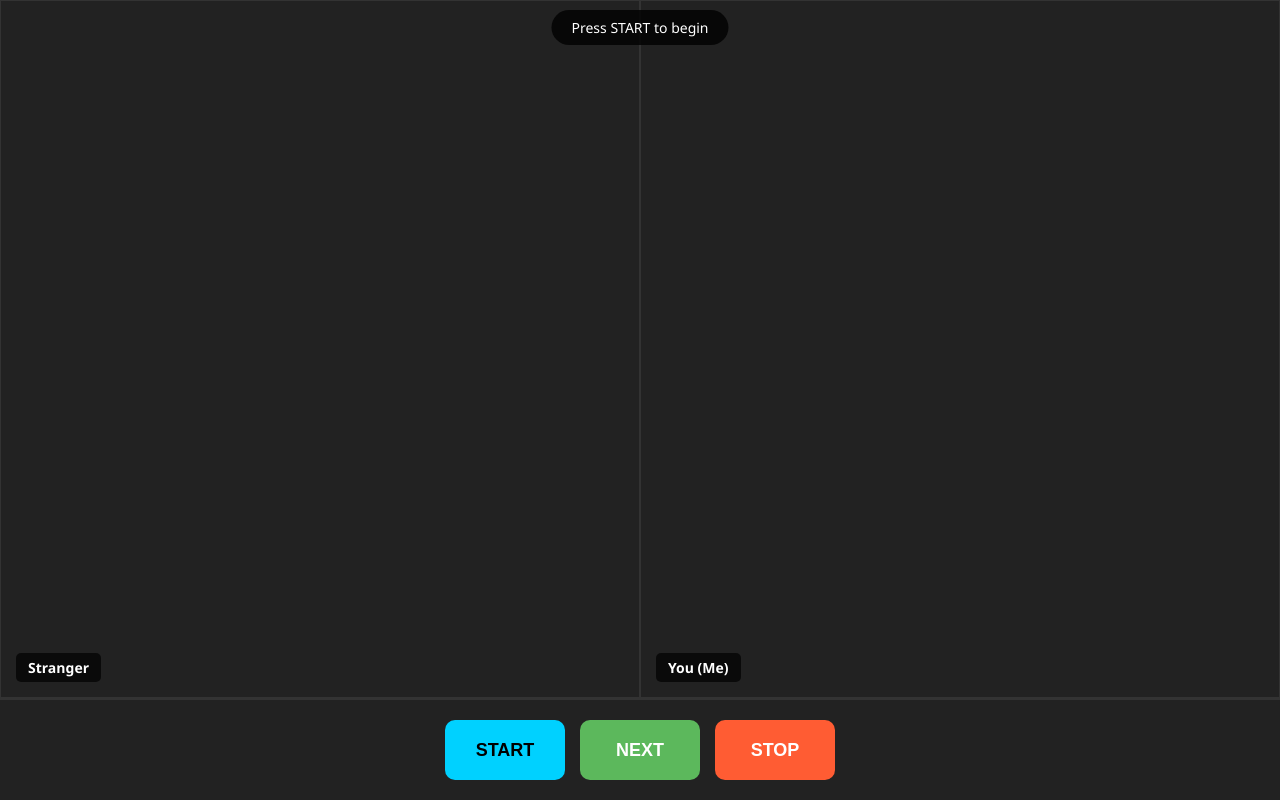
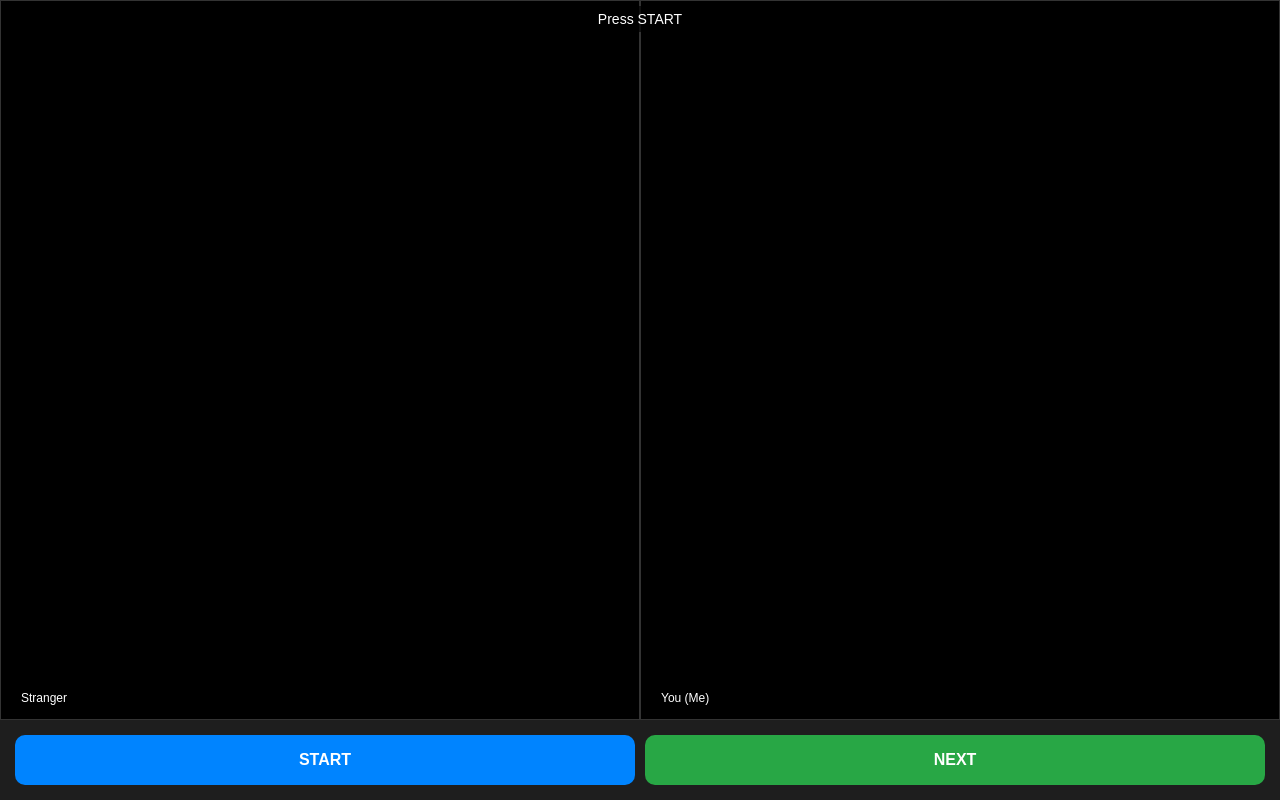
Before and after one commit to spiderman068388-pixel/my-video-chat, a website: page index.html in a window 1280 px wide. Drawn offline with nearby package versions, Linux system fonts and the light colour scheme; no server answers.

Commit message:
Update index.html

```diff
--- a/index.html
+++ b/index.html
@@ -3,27 +3,50 @@
 <head>
     <meta charset="UTF-8">
     <meta name="viewport" content="width=device-width, initial-scale=1.0, maximum-scale=1.0, user-scalable=no">
-    <title>OmeTV Clone - Pro</title>
+    <title>OmeTV Clone - Mobile Fix</title>
     <style>
-        /* Interface Styling */
-        body { background-color: #1a1a1a; color: white; margin: 0; padding: 0; font-family: 'Segoe UI', sans-serif; height: 100vh; display: flex; flex-direction: column; overflow: hidden; }
-        .video-container { display: flex; flex: 1; width: 100%; background: #000; flex-direction: row; }
-        .video-box { flex: 1; position: relative; border: 1px solid #333; background: #222; }
+        body {
+            background-color: #121212; color: white; margin: 0; padding: 0;
+            font-family: sans-serif; height: 100vh; display: flex; flex-direction: column;
+        }
+        .video-grid {
+            flex: 1; display: flex; flex-direction: column; background: #000;
+        }
+        .video-box {
+            flex: 1; position: relative; border: 1px solid #333; overflow: hidden;
+        }
         video { width: 100%; height: 100%; object-fit: cover; }
         #localVideo { transform: scaleX(-1); }
-        .label { position: absolute; bottom: 15px; left: 15px; background: rgba(0,0,0,0.7); padding: 5px 12px; border-radius: 5px; font-size: 14px; font-weight: bold; }
-        .controls-bar { height: 100px; background: #222; display: flex; align-items: center; justify-content: center; gap: 15px; border-top: 2px solid #333; }
-        .btn { border: none; border-radius: 10px; cursor: pointer; font-weight: bold; font-size: 18px; color: white; height: 60px; min-width: 120px; }
-        .next-btn { background-color: #5cb85c; }
-        .stop-btn { background-color: #ff5c33; }
-        .start-btn { background-color: #00d1ff; color: #000; }
-        #status-msg { position: absolute; top: 10px; left: 50%; transform: translateX(-50%); background: rgba(0,0,0,0.8); padding: 8px 20px; border-radius: 20px; z-index: 100; font-size: 14px; }
-        @media (max-width: 768px) { .video-container { flex-direction: column; } }
+        .label {
+            position: absolute; bottom: 10px; left: 10px;
+            background: rgba(0,0,0,0.6); padding: 4px 10px; border-radius: 4px; font-size: 12px;
+        }
+        .status-bar {
+            position: absolute; top: 10px; width: 100%; text-align: center; z-index: 10;
+        }
+        .status-text {
+            background: rgba(0,0,0,0.7); padding: 5px 15px; border-radius: 20px; font-size: 14px;
+        }
+        .controls {
+            height: 80px; background: #1e1e1e; display: flex;
+            justify-content: space-around; align-items: center; padding: 0 10px;
+        }
+        .btn {
+            flex: 1; margin: 0 5px; height: 50px; border: none;
+            border-radius: 10px; font-weight: bold; font-size: 16px; cursor: pointer;
+        }
+        .start-btn { background: #0084ff; color: white; }
+        .next-btn { background: #28a745; color: white; }
+
+        @media (min-width: 768px) { .video-grid { flex-direction: row; } }
     </style>
 </head>
 <body>
-    <div id="status-msg">Press START to begin</div>
-    <div class="video-container">
+    <div class="status-bar">
+        <span class="status-text" id="status">Press START</span>
+    </div>
+
+    <div class="video-grid">
         <div class="video-box">
             <video id="remoteVideo" autoplay playsinline></video>
             <div class="label">Stranger</div>
@@ -33,40 +56,31 @@
             <div class="label">You (Me)</div>
         </div>
     </div>
-    <div class="controls-bar">
+
+    <div class="controls">
         <button id="startBtn" class="btn start-btn" onclick="startMatching()">START</button>
-        <button class="btn next-btn" onclick="window.location.reload()">NEXT</button>
-        <button class="btn stop-btn" onclick="location.reload()">STOP</button>
+        <button class="btn next-btn" onclick="location.reload()">NEXT</button>
     </div>
 
     <script src="/socket.io/socket.io.js"></script>
     <script>
         const socket = io();
-        let localStream;
-        let pc;
-        let currentRoomId = null;
+        let localStream, pc, currentRoomId = null;
         const config = { iceServers: [{ urls: 'stun:stun.l.google.com:19302' }] };
 
         async function startMatching() {
-            document.getElementById('startBtn').innerText = "Matching...";
-            document.getElementById('status-msg').innerText = "Connecting to camera...";
+            document.getElementById('status').innerText = "Finding stranger...";
             try {
                 localStream = await navigator.mediaDevices.getUserMedia({ video: true, audio: true });
                 document.getElementById('localVideo').srcObject = localStream;
                 socket.emit('start-match');
-                document.getElementById('status-msg').innerText = "Finding a stranger...";
-            } catch (e) {
-                alert("Camera allow karo bhai!");
-                document.getElementById('status-msg').innerText = "Error: Camera Denied";
-            }
+            } catch (e) { alert("Camera allow karo bhai!"); }
         }
 
         socket.on('matched', async (roomId) => {
-            console.log("Partner mil gaya!");
-            document.getElementById('status-msg').innerText = "Stranger Connected!";
             currentRoomId = roomId;
+            document.getElementById('status').innerText = "Connected!";
             setupWebRTC();
-
             const offer = await pc.createOffer();
             await pc.setLocalDescription(offer);
             socket.emit('signal', { offer, roomId: currentRoomId });
@@ -76,15 +90,9 @@
             if (pc) pc.close();
             pc = new RTCPeerConnection(config);
             localStream.getTracks().forEach(track => pc.addTrack(track, localStream));
-
-            pc.ontrack = (event) => {
-                document.getElementById('remoteVideo').srcObject = event.streams[0];
-            };
-
+            pc.ontrack = (event) => { document.getElementById('remoteVideo').srcObject = event.streams[0]; };
             pc.onicecandidate = (event) => {
-                if (event.candidate) {
-                    socket.emit('signal', { candidate: event.candidate, roomId: currentRoomId });
-                }
+                if (event.candidate) socket.emit('signal', { candidate: event.candidate, roomId: currentRoomId });
             };
         }
 
@@ -98,9 +106,7 @@
             } else if (data.answer) {
                 await pc.setRemoteDescription(new RTCSessionDescription(data.answer));
             } else if (data.candidate) {
-                try {
-                    await pc.addIceCandidate(new RTCIceCandidate(data.candidate));
-                } catch(e) { console.error("ICE error", e); }
+                try { await pc.addIceCandidate(new RTCIceCandidate(data.candidate)); } catch(e) {}
             }
         });
     </script>
```
